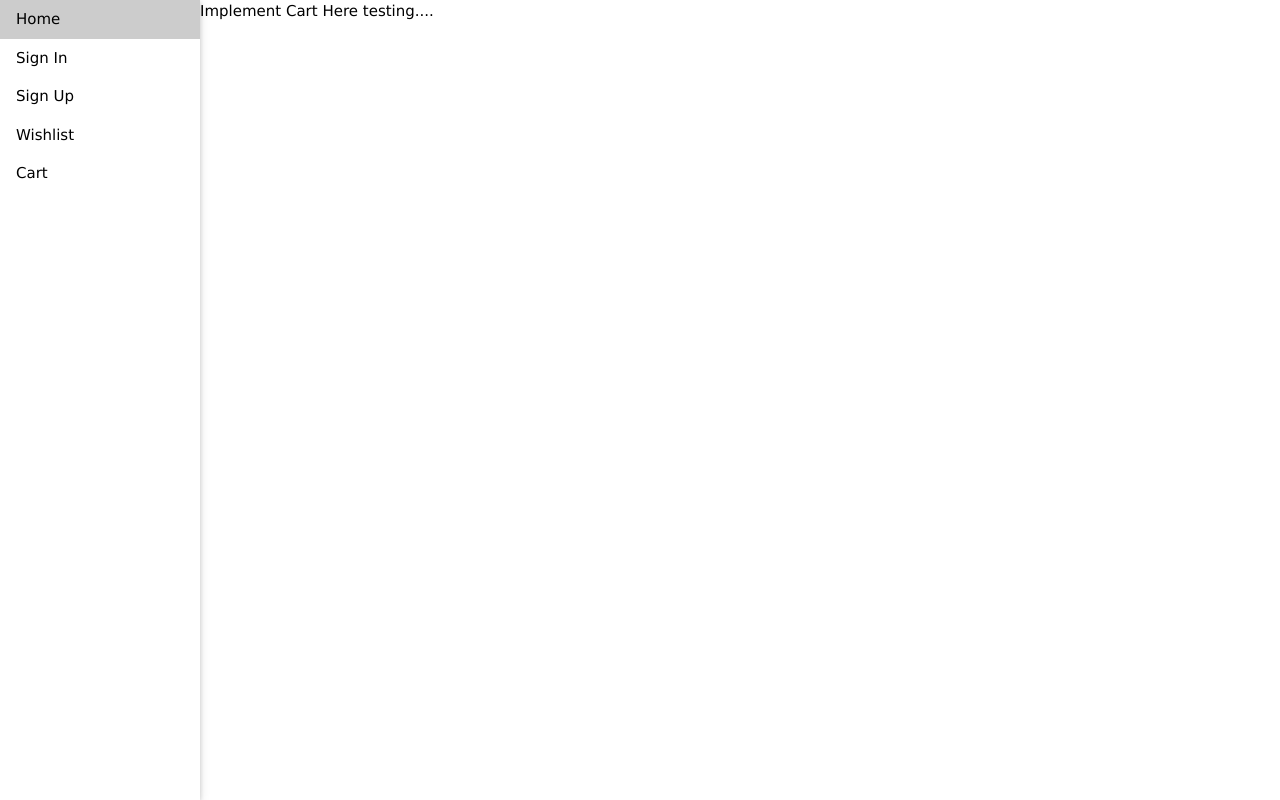
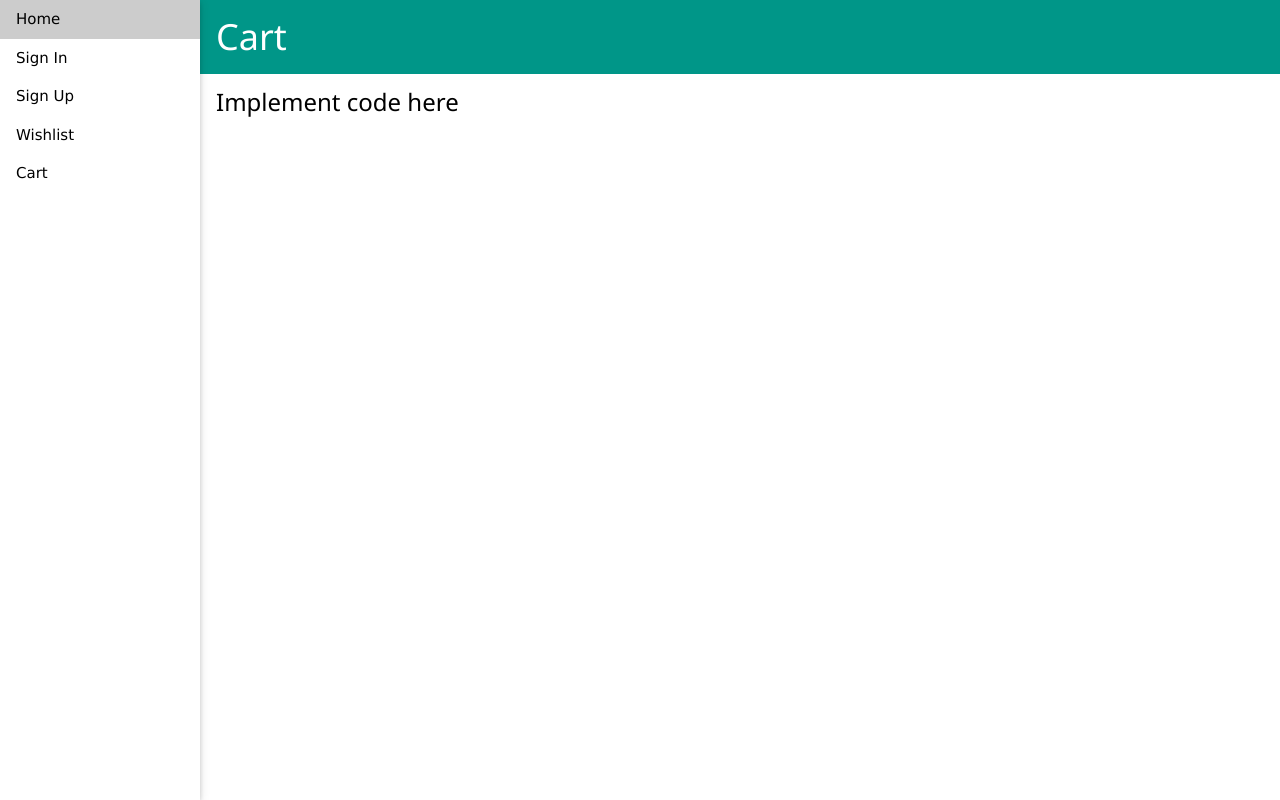
Before and after one commit to AdrianNeilSantos/cmsc127_mp, a Django app: page /cart/ in a window 1280 px wide. Run offline with Django 3.2, Linux system fonts and the light colour scheme.

Commit message:
updated cart, wishlist

```diff
--- a/crud_app/templates/crud_app/pages/cart.html
+++ b/crud_app/templates/crud_app/pages/cart.html
@@ -1,11 +1,24 @@
 {% extends 'crud_app/main.html' %}
 
 {% block content %}
+
 <link rel="stylesheet" href="https://www.w3schools.com/w3css/4/w3.css">
 
 <div class="w3-main" style="margin-left:200px">
-    Implement Cart Here
-    testing....
+    <!-- Page Title + Button -->
+    <div class="w3-teal">
+      <button class="w3-button w3-teal w3-xlarge w3-hide-large" onclick="w3_open()">&#9776;</button>
+      <div class="w3-container">
+        <h1>Cart</h1>
+      </div>
+    </div>
+
+    <!-- Page Content -->
+    <div class="w3-container">
+      <h3>Implement code here</h3>
+
+    </div>
+
 </div>
 
 
```
Also changed, not shown: crud_app/templates/crud_app/pages/wishlist.html (+14 -1 lines).
